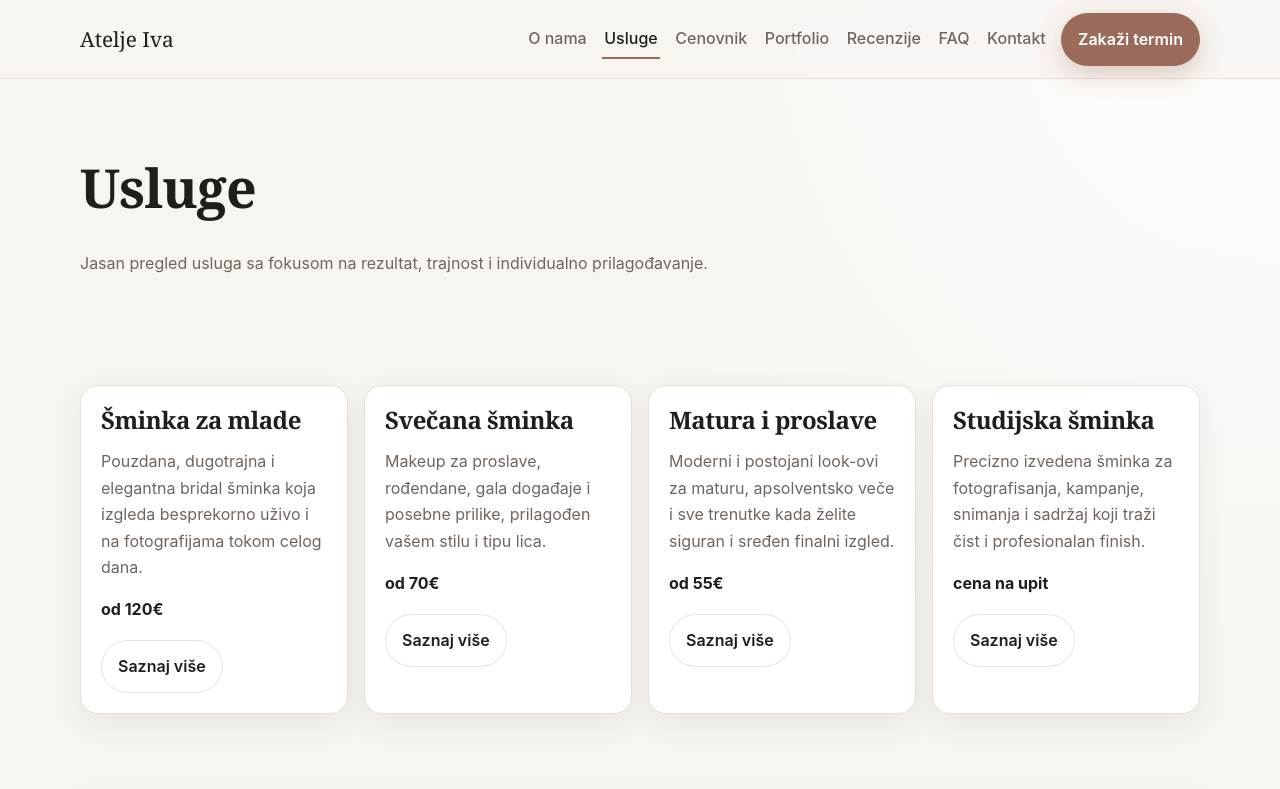
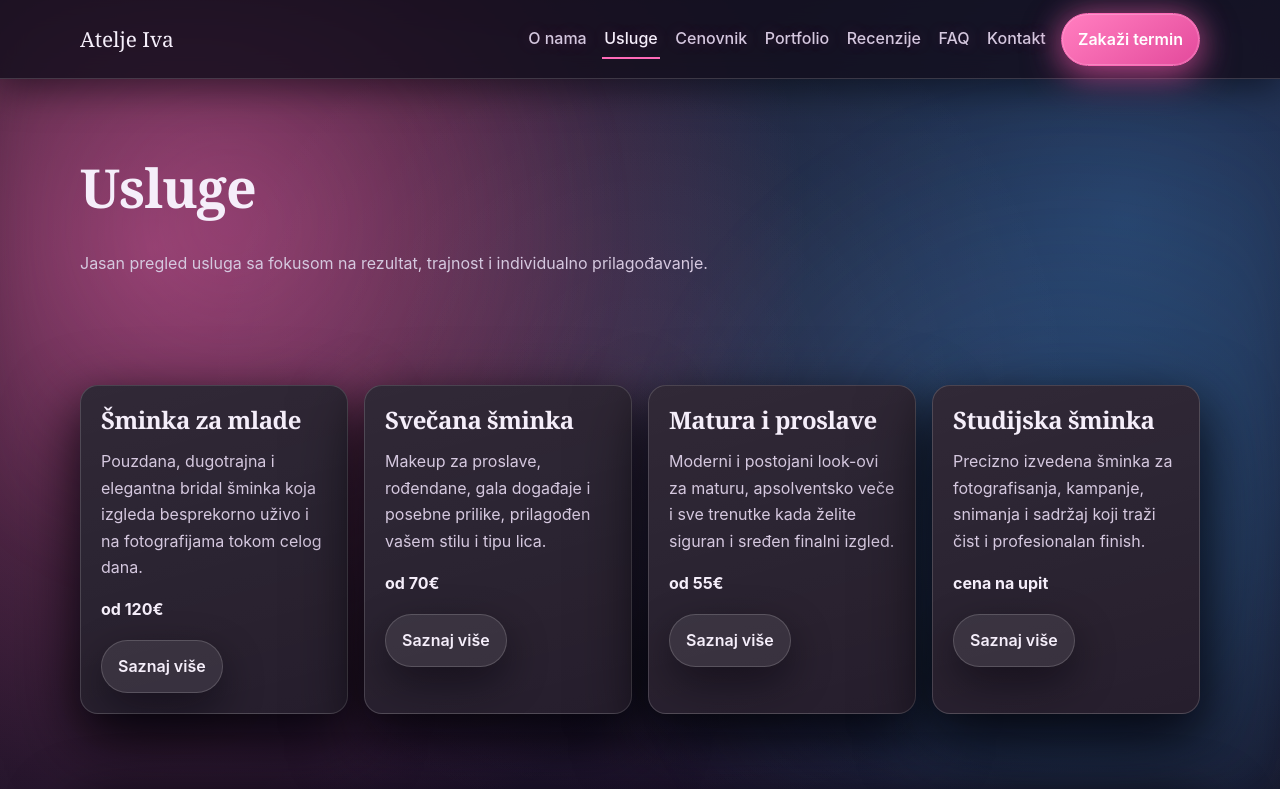
Before and after one commit to darkotosic/sminkanjeiva.rs, a Next.js app: page /usluge in a window 1280 px wide. Shown: the top 789 px of the page. Built offline with nearby package versions, Linux system fonts and the light colour scheme.

Commit message:
feat(ui): add global neon lighting and deeper shadows

```diff
--- a/app/globals.css
+++ b/app/globals.css
@@ -1,13 +1,17 @@
 :root {
-  --background: #f8f5f1;
-  --surface: #ffffff;
-  --surface-soft: #f3ede8;
-  --foreground: #211d1b;
-  --muted: #6f655f;
-  --accent: #9a6b58;
-  --accent-strong: #7f5645;
-  --border: #e8dfd8;
-  --shadow-soft: 0 10px 30px rgba(25, 16, 10, 0.07);
+  --background: #120f18;
+  --surface: #1f1726;
+  --surface-soft: #2a1c2f;
+  --foreground: #f5eefa;
+  --muted: #d5c8df;
+  --accent: #ff6ab8;
+  --accent-strong: #e3499c;
+  --border: rgba(255, 255, 255, 0.16);
+  --shadow-soft: 0 16px 42px rgba(4, 1, 10, 0.48);
+  --shadow-deep: 0 28px 72px rgba(1, 0, 8, 0.68);
+  --neon-pink: rgba(255, 106, 184, 0.45);
+  --neon-blue: rgba(72, 173, 255, 0.3);
+  --neon-violet: rgba(168, 102, 255, 0.38);
   --radius-lg: 18px;
 }
 
@@ -23,9 +27,36 @@ body {
   margin: 0;
   font-family: Inter, Arial, sans-serif;
   color: var(--foreground);
-  background: radial-gradient(circle at top right, #fefcf9, var(--background) 35%);
+  background:
+    radial-gradient(circle at 12% 16%, var(--neon-pink), transparent 38%),
+    radial-gradient(circle at 88% 14%, var(--neon-blue), transparent 42%),
+    radial-gradient(circle at 50% 88%, var(--neon-violet), transparent 46%),
+    linear-gradient(145deg, #120f18 0%, #181025 40%, #0e0b15 100%);
   line-height: 1.65;
   text-rendering: optimizeLegibility;
+  position: relative;
+  min-height: 100vh;
+}
+
+body::before,
+body::after {
+  content: '';
+  position: fixed;
+  inset: 0;
+  pointer-events: none;
+  z-index: -1;
+}
+
+body::before {
+  background:
+    radial-gradient(circle at 18% 28%, rgba(255, 106, 184, 0.24), transparent 32%),
+    radial-gradient(circle at 84% 68%, rgba(72, 173, 255, 0.2), transparent 38%);
+  filter: blur(24px);
+}
+
+body::after {
+  background: radial-gradient(circle at center, rgba(255, 255, 255, 0.06), transparent 58%);
+  mix-blend-mode: screen;
 }
 
 a {
@@ -98,15 +129,16 @@ p {
 }
 
 .section-soft {
-  background: color-mix(in oklab, var(--surface-soft), white 40%);
+  background: color-mix(in oklab, var(--surface-soft), black 14%);
 }
 
 .card {
-  background: var(--surface);
+  background: linear-gradient(165deg, rgba(255, 255, 255, 0.08), rgba(255, 255, 255, 0.03)) var(--surface);
   border: 1px solid var(--border);
   border-radius: var(--radius-lg);
   padding: 1.25rem;
-  box-shadow: var(--shadow-soft);
+  box-shadow: var(--shadow-deep), var(--shadow-soft);
+  backdrop-filter: blur(7px);
 }
 
 .grid {
@@ -125,10 +157,11 @@ p {
 
 .pill-list li {
   border: 1px solid var(--border);
-  background: #fff;
+  background: rgba(255, 255, 255, 0.08);
   border-radius: 999px;
   padding: 0.35rem 0.65rem;
   font-size: 0.92rem;
+  box-shadow: inset 0 0 0 1px rgba(255, 255, 255, 0.04);
 }
 
 .button {
@@ -149,10 +182,13 @@ p {
 }
 
 .button-primary {
-  background: var(--accent);
+  background: linear-gradient(145deg, color-mix(in oklab, var(--accent), white 12%), var(--accent-strong));
   color: #fff;
   border-color: var(--accent);
-  box-shadow: 0 8px 25px rgba(154, 107, 88, 0.3);
+  box-shadow:
+    0 0 0 1px rgba(255, 255, 255, 0.22) inset,
+    0 12px 38px rgba(227, 73, 156, 0.52),
+    0 0 30px rgba(255, 106, 184, 0.44);
 }
 
 .button-primary:hover {
@@ -160,9 +196,10 @@ p {
 }
 
 .button-secondary {
-  background: #fff;
+  background: rgba(255, 255, 255, 0.08);
   color: var(--foreground);
   border-color: var(--border);
+  box-shadow: var(--shadow-soft);
 }
 
 .button-ghost {
@@ -174,9 +211,10 @@ p {
   position: sticky;
   top: 0;
   z-index: 20;
-  backdrop-filter: blur(8px);
-  background: rgba(248, 245, 241, 0.92);
+  backdrop-filter: blur(12px);
+  background: rgba(19, 14, 29, 0.82);
   border-bottom: 1px solid var(--border);
+  box-shadow: 0 10px 36px rgba(2, 1, 8, 0.52);
 }
 
 .site-header-row {
@@ -205,6 +243,7 @@ p {
   font-weight: 500;
   padding: 0.35rem 0.15rem;
   border-bottom: 2px solid transparent;
+  text-shadow: 0 0 16px rgba(255, 106, 184, 0.22);
 }
 
 .site-nav-link[aria-current='page'] {
@@ -233,7 +272,9 @@ p {
   border-radius: 12px;
   padding: 0.72rem 0.8rem;
   font: inherit;
-  background: #fff;
+  background: rgba(255, 255, 255, 0.07);
+  color: var(--foreground);
+  box-shadow: inset 0 1px 8px rgba(0, 0, 0, 0.4);
 }
 
 .status-ok {
@@ -257,11 +298,11 @@ p {
 }
 
 .mobile-cta-inner {
-  background: rgba(255, 255, 255, 0.95);
+  background: rgba(22, 16, 34, 0.9);
   border: 1px solid var(--border);
   border-radius: 999px;
   padding: 0.28rem;
-  box-shadow: var(--shadow-soft);
+  box-shadow: var(--shadow-deep), var(--shadow-soft);
 }
 
 @media (min-width: 768px) {
```
